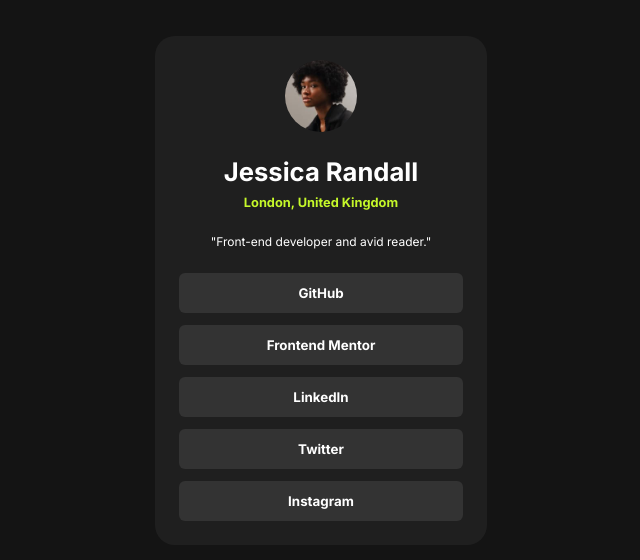
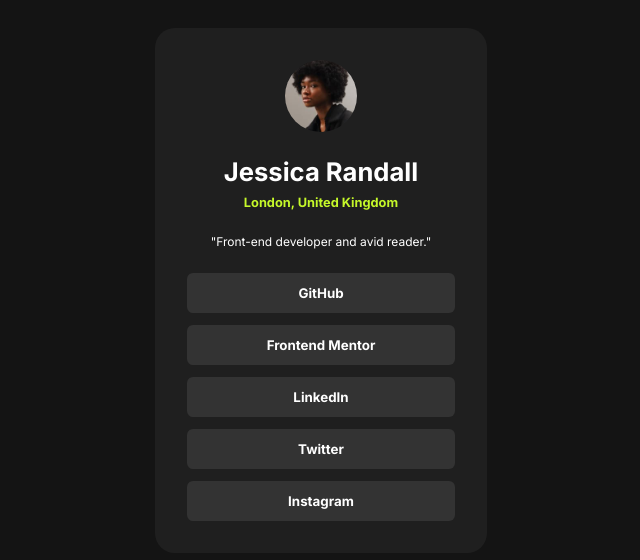
Before and after one commit to Mateus00/blog-preview-card-main, a plain HTML site: page index.html in a window 1280 px wide. Shown: the part 110-670 px from the top of the page, without its empty margins (319-959 px from the left). Drawn offline with Linux system fonts and the light colour scheme.

Commit message:
h3 error solutioned

```diff
--- a/index.html
+++ b/index.html
@@ -28,7 +28,7 @@
         />
         <div class="flex-column-center title-container">
           <h1 class="title">Jessica Randall</h1>
-          <h3 class="subtitle">London, United Kingdom</h3>
+          <h2 class="subtitle">London, United Kingdom</h2>
         </div>
         <p>"Front-end developer and avid reader."</p>
 
--- a/styles.css
+++ b/styles.css
@@ -29,7 +29,7 @@
 }
 
 .card {
-  max-width: 327px;
+    min-width: 327px;
   padding: 24px;
   gap: 24px;
   background-color: hsl(0, 0%, 12%);
@@ -82,9 +82,10 @@
     background-color: hsl(75, 94%, 57%);
 }
 
-@media (min-width: 375px) {
+@media (min-width: 376px) {
   .card {
     min-width: 332px;
     max-width: 420px;
+    padding: 32px;
   }
 }
```
